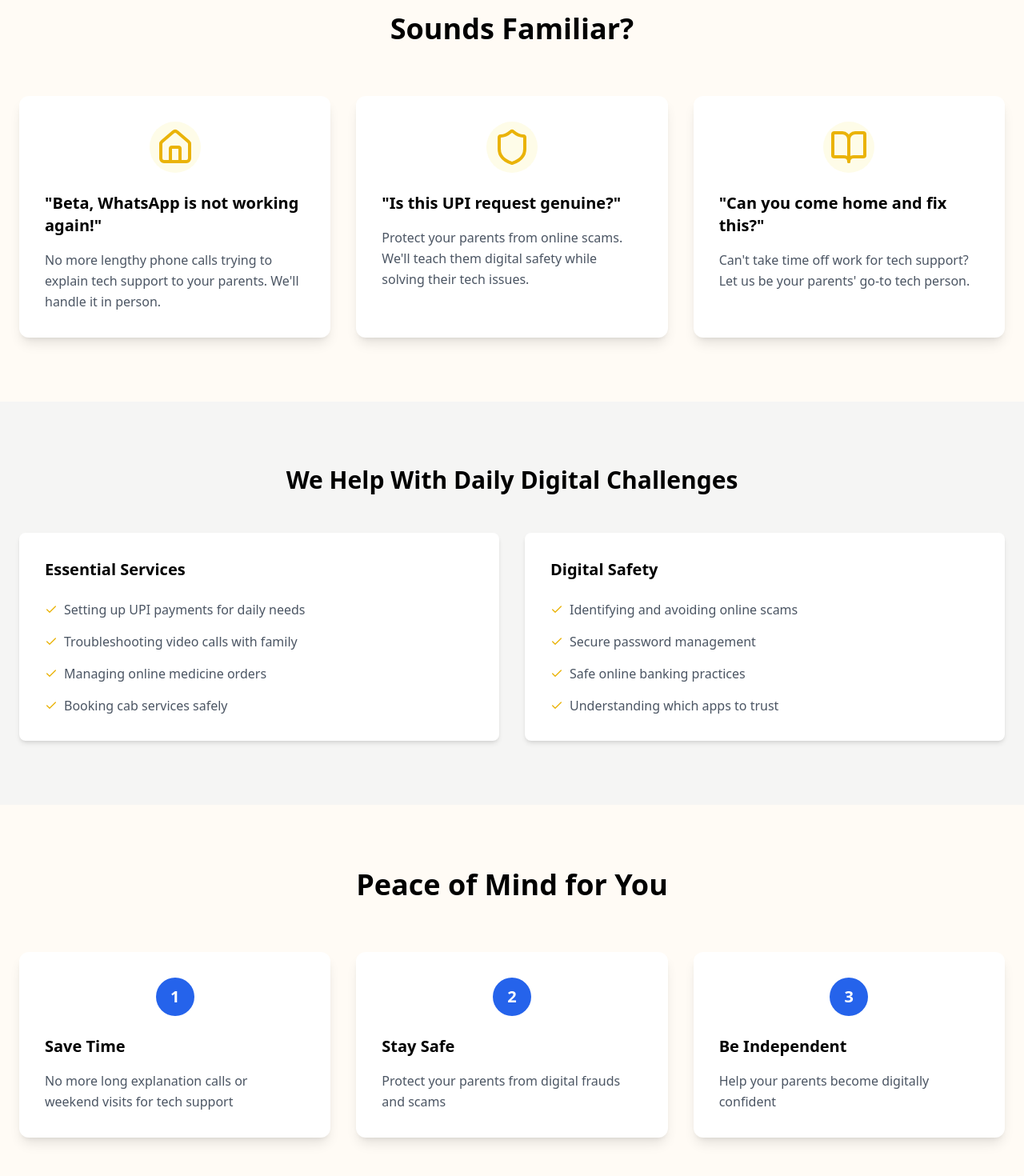
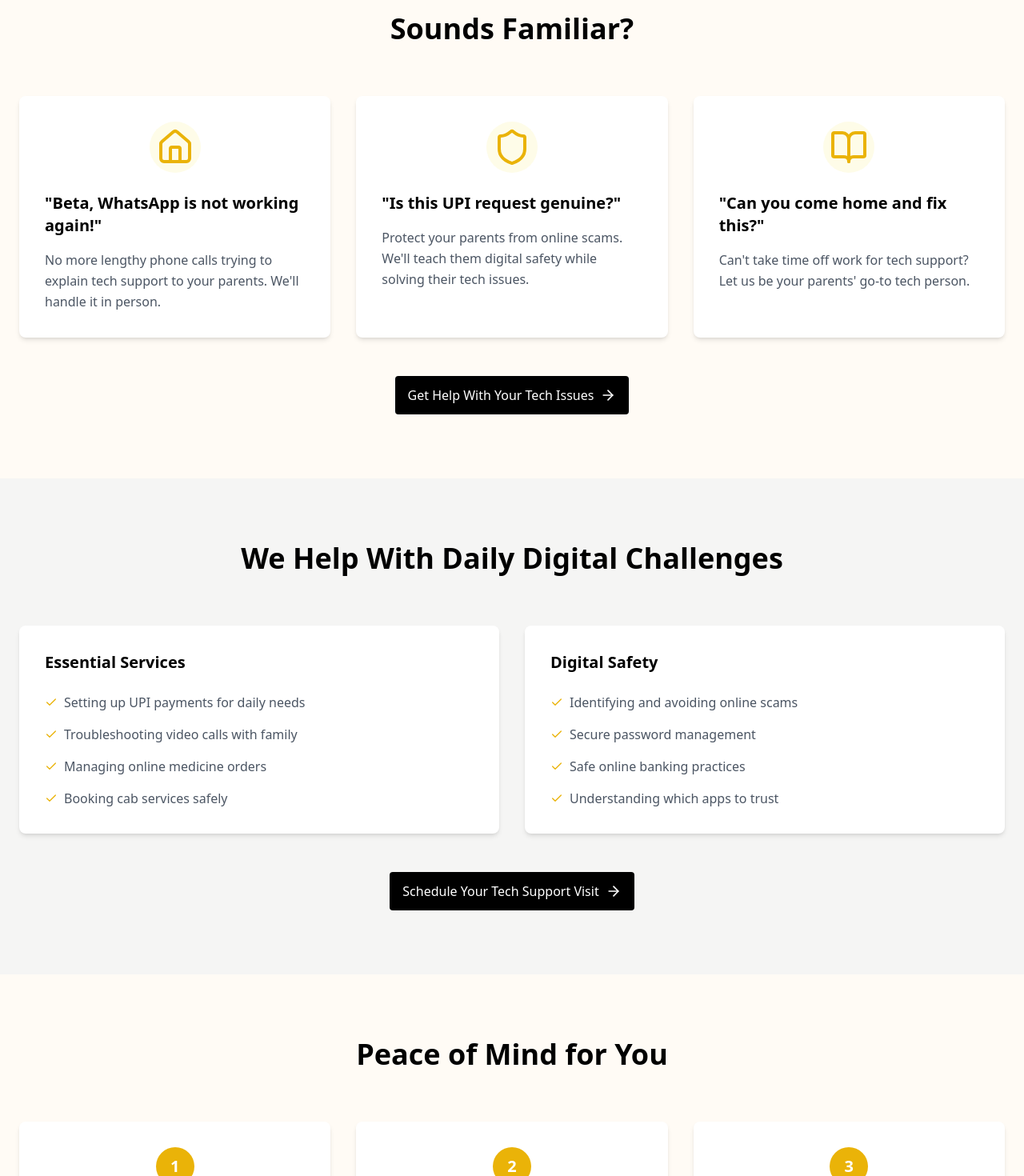
Before and after one commit to saurabhkhante/behalf-me-landing, a React (Create React App) app: page / in a window 1280 px wide. Shown: the part 820-2290 px from the top of the page at 80% size. Built offline with nearby package versions, Linux system fonts and the light colour scheme.

Commit message:
Updated UI: Fixed CTA buttons and added consistent sections

```diff
--- a/src/App.js
+++ b/src/App.js
@@ -1,6 +1,39 @@
 import React from 'react';
 import { Button } from "./components/ui/button";
 import { Check, Shield, Home, BookOpen } from "lucide-react";
+
+// Reusable CTA Component
+const SectionCTA = ({ message = "Book a Home Visit" }) => {
+  const handleBookVisit = () => {
+    window.open('https://tally.so/r/nPX0rP', '_blank');
+  };
+
+  return (
+    <div className="mt-12 text-center">
+      <Button
+        onClick={handleBookVisit}
+        className="bg-black text-white hover:bg-gray-800 transition-colors inline-flex items-center gap-2 px-6 py-3"
+      >
+        <span>{message}</span>
+        <svg
+          xmlns="http://www.w3.org/2000/svg"
+          width="20"
+          height="20"
+          viewBox="0 0 24 24"
+          fill="none"
+          stroke="currentColor"
+          strokeWidth="2"
+          strokeLinecap="round"
+          strokeLinejoin="round"
+          className="flex-shrink-0"
+        >
+          <path d="M5 12h14" />
+          <path d="m12 5 7 7-7 7" />
+        </svg>
+      </Button>
+    </div>
+  );
+};
 
 function App() {
   const handleBookVisit = () => {
@@ -30,7 +63,7 @@ function App() {
                 Your Parents' Personal Tech Expert
               </h1>
               <p className="text-xl text-gray-600 mb-8">
-                Because you can't always be there to help!!!
+                Because you can't always be there to help
               </p>
               <Button
                 className="bg-black text-white hover:bg-gray-800 flex items-center"
@@ -93,7 +126,7 @@ function App() {
               ].map((card, index) => (
                 <div
                   key={index}
-                  className="bg-white rounded-xl p-8 shadow-lg hover:shadow-xl transition-shadow duration-300"
+                  className="bg-white rounded-lg p-8 shadow-md hover:shadow-lg transition-shadow"
                 >
                   <div className="bg-yellow-50 w-16 h-16 rounded-full flex items-center justify-center mx-auto mb-6">
                     <div className="text-yellow-500">
@@ -105,18 +138,16 @@ function App() {
                 </div>
               ))}
             </div>
+            <SectionCTA message="Get Help With Your Tech Issues" />
           </div>
         </section>
 
         {/* Daily Digital Challenges Section */}
-        {/* Daily Digital Challenges Section */}
-<section className="py-20">
+        <section className="bg-[#F5F5F4] py-20">
           <div className="container mx-auto px-6">
-    <h2 className="text-3xl font-bold text-center mb-12">
+            <h2 className="text-4xl font-bold text-center mb-16">
               We Help With Daily Digital Challenges
             </h2>
-
-    {/* Two Cards Container */}
             <div className="flex flex-col md:flex-row gap-8">
               {/* Essential Services Card */}
               <div className="bg-white rounded-lg p-8 shadow-md flex-1">
@@ -154,6 +185,7 @@ function App() {
                 </div>
               </div>
             </div>
+            <SectionCTA message="Schedule Your Tech Support Visit" />
           </div>
         </section>
 
@@ -183,9 +215,9 @@ function App() {
               ].map((card, index) => (
                 <div
                   key={index}
-                  className="bg-white rounded-xl p-8 shadow-lg hover:shadow-xl transition-shadow duration-300"
+                  className="bg-white rounded-lg p-8 shadow-md hover:shadow-lg transition-shadow"
                 >
-                  <div className="w-12 h-12 bg-blue-600 rounded-full flex items-center justify-center mx-auto mb-6 text-white font-bold text-xl">
+                  <div className="w-12 h-12 bg-yellow-500 rounded-full flex items-center justify-center mx-auto mb-6 text-white font-bold text-xl">
                     {card.number}
                   </div>
                   <h3 className="text-xl font-semibold mb-4">{card.title}</h3>
@@ -193,11 +225,11 @@ function App() {
                 </div>
               ))}
             </div>
+            <SectionCTA message="Book Your First Visit Today" />
           </div>
         </section>
       </main>
 
-      {/* Footer */}
       <footer className="bg-black text-white py-8">
         <div className="container mx-auto px-6 flex justify-between items-center">
           <p>&copy; 2024 behalf.me. All rights reserved.</p>
```
Lines whose indentation alone changed are shown as unchanged.
